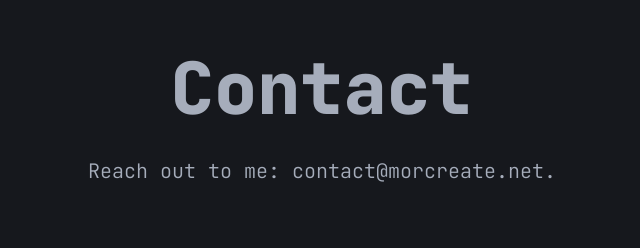
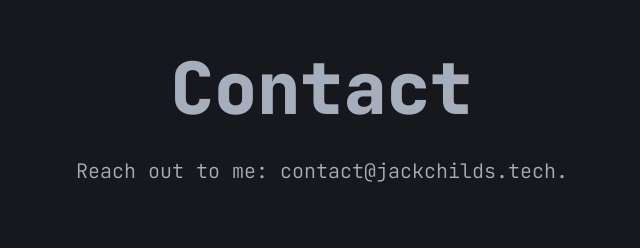
Before and after one commit to JackChilds/website, a Next.js app: page / in a window 1280 px wide. Shown: the part 3519-3767 px from the top of the page, without its empty margins (318-958 px from the left). Built offline with nearby package versions, Linux system fonts and the light colour scheme; no server answers.

Commit message:
change email address to new domain

```diff
--- a/components/contact_email.js
+++ b/components/contact_email.js
@@ -1,7 +1,7 @@
 export default function ContactEmail() {
     // generates an encoded string and then at runtime a script decodes the string and displays the email address.
     // this is used in an effort to stop bots from reading the email address and sending spam emails.
-    const EMAIL = 'contact@morcreate.net';
+    const EMAIL = 'contact@jackchilds.tech';
     const SUBJECT = 'I am interested in your work'
 
     const encodeEmail = (e) => {
```
